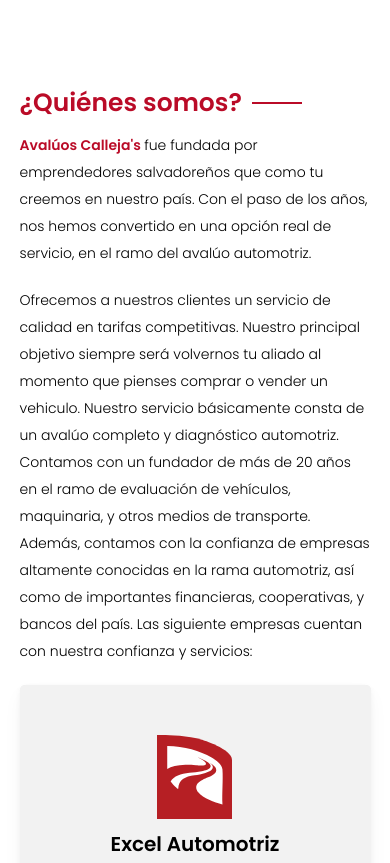
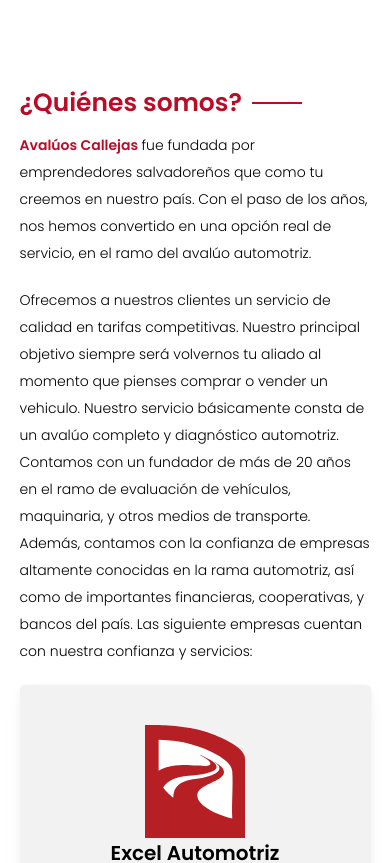
Before and after one commit to Fernando-Dev24/avaluos-callejas-website, a Next.js app: page / in a window 390 px wide. Shown: the part 860-1723 px from the top of the page. Built offline with nearby package versions, Linux system fonts and the light colour scheme.

Commit message:
Fixing optimization issues and generate build folder

```diff
--- a/components/Layout.js
+++ b/components/Layout.js
@@ -10,9 +10,6 @@ const Layout = ({ children }) => {
                name="description"
                content="Centro de avalúos de vehículos y maquinaria pesada. Antes de comprar, o vender un vehículo, conozca el precio justo y actual teniendo en cuenta, hasta el más minímo detalle del mismo."
             />
-            <link rel="preconnect" href="https://fonts.googleapis.com" />
-            <link rel="preconnect" href="https://fonts.gstatic.com" crossOrigin="true" />
-            <link href="https://fonts.googleapis.com/css2?family=Poppins:wght@300;400;500;600&display=swap" rel="stylesheet" />
             <title>Avalúos Callejas & Asociados</title>
          </Head>
          { children }
--- a/components/example/PdfViewer.jsx
+++ b/components/example/PdfViewer.jsx
@@ -48,7 +48,7 @@ const PdfViewer = ({ setIsTargetPdf, setSlideTitle, setSlideContent }) => {
             pdfControls.forEach((button) => button.classList.remove('disable'));
          }
       };
-   }, [pageNumber, numPages, windowWidth]);
+   }, [pageNumber, numPages, windowWidth, isPdfRendered]);
 
    return (
       <>
--- a/components/home/About.jsx
+++ b/components/home/About.jsx
@@ -1,3 +1,5 @@
+/* next */
+import Image from 'next/image';
 /* data */
 import { alliedCompanies } from '../../public/data';
 
@@ -7,7 +9,7 @@ const About = () => {
          <h3 className='title-line'>¿Quiénes somos?</h3>
          <article className="about__us-info">
             <p className="about">
-               <strong className='company-name'>Avalúos Calleja's </strong>
+               <strong className='company-name'>Avalúos Callejas </strong>
                fue fundada por emprendedores salvadoreños que como tu creemos en nuestro país. Con el paso de los años, nos hemos convertido en una opción real de servicio, en el ramo del avalúo automotriz.
             </p>
             <p className='about'>Ofrecemos a nuestros clientes un servicio de calidad en tarifas competitivas. Nuestro principal objetivo siempre será volvernos tu aliado al momento que pienses comprar o vender un vehiculo. Nuestro servicio básicamente consta de un avalúo completo y diagnóstico automotriz. Contamos con un fundador de más de 20 años en el ramo de evaluación de vehículos, maquinaria, y otros medios de transporte. Además, contamos con la confianza de empresas altamente conocidas en la rama automotriz, así como de importantes financieras, cooperativas, y bancos del país. Las siguiente empresas cuentan con nuestra confianza y servicios:</p>
@@ -18,12 +20,14 @@ const About = () => {
                return (
                   <article className="company" key={ id }>
                      <div className='company__content'>
-                        <img
-                           src={ logo.src }
-                           alt={ title }
-                           width={ logo.width }
-                           height={ logo.height }
-                        />
+                        <div className="company__image">
+                           <Image
+                              src={ logo.src }
+                              alt={ title }
+                              width={ logo.width }
+                              height={ logo.height }
+                           />
+                        </div>
                         <h3>{ title }</h3>
                      </div>
                   </article>
--- a/components/home/Footer.jsx
+++ b/components/home/Footer.jsx
@@ -20,8 +20,8 @@ const Footer = () => {
          <section className="footer__content container">
             <article className="footer__disclaimer">
                <h4>Avalúos Callejas & Asociados</h4>
-               <p>Todas las imagénes que se muestran en este sitio han sido extraídas de sitios, o plataformas confiables y de libre uso. Así mismo, toda la información aquí presentada es propiedad de Avalúos Callejas's & Asociados.</p>
-               <p>Avalúos Calleja's & Asociados { new Date().getFullYear() } | Todos los derechos reservados</p>
+               <p>Todas las imagénes que se muestran en este sitio han sido extraídas de sitios, o plataformas confiables y de libre uso. Así mismo, toda la información aquí presentada es propiedad de Avalúos Callejas & Asociados.</p>
+               <p>Avalúos Callejas & Asociados { new Date().getFullYear() } | Todos los derechos reservados</p>
             </article>
             <article className="footer__links">
                <h4>Enlaces que podría interesarte</h4>
--- /dev/null
+++ b/pages/_document.js
@@ -0,0 +1,15 @@
+import { Html, Head, Main, NextScript } from 'next/document';
+
+export default function Document() {
+   return (
+      <Html>
+         <Head>
+            <link href="https://fonts.googleapis.com/css2?family=Poppins:wght@300;400;500;600&display=swap" rel="stylesheet" />
+         </Head>
+         <body>
+            <Main />
+            <NextScript />
+         </body>
+      </Html>
+   );
+};
--- a/scss/import/home/_about.scss
+++ b/scss/import/home/_about.scss
@@ -23,8 +23,9 @@
          border-radius: 5px;
          box-shadow: 0px 10px 20px rgba(0, 0, 0, 0.04), 0px 2px 6px rgba(0, 0, 0, 0.04), 0px 0px 1px rgba(0, 0, 0, 0.04);
          background: $alternate;
+         .company__content {
             img {
-            width: 4.6875rem !important; /* 75px */
+               width: 50% !important; /* 75px */
                height: auto !important;
                display: block;
                margin: 0.625rem auto;
@@ -32,6 +33,7 @@
             h3 {
                font-size: 1.25rem; /* 20px */
                text-align: center;
+            }
          }
       }
    }
@@ -55,6 +57,15 @@
       }
       .allied-companies__grid {
          grid-template-columns: 1fr;
+         .company {
+            justify-content: center;
+            .company__content {
+               .company__image {
+                  display: flex;
+                  justify-content: center;
                }
             }
          }
+      }
+   }
+}
--- a/scss/import/home/_services.scss
+++ b/scss/import/home/_services.scss
@@ -53,6 +53,7 @@
 @media screen and (max-width: 768px) {
    .services {
       width: 100%;
+      h3:after { display: none; }
       .services__grid {
          grid-template-columns: 1fr;
          grid-template-areas: none;
```
Also changed, not shown: components/delivery/Stop.jsx (+4 -3 lines). Lines whose indentation alone changed are shown as unchanged.
